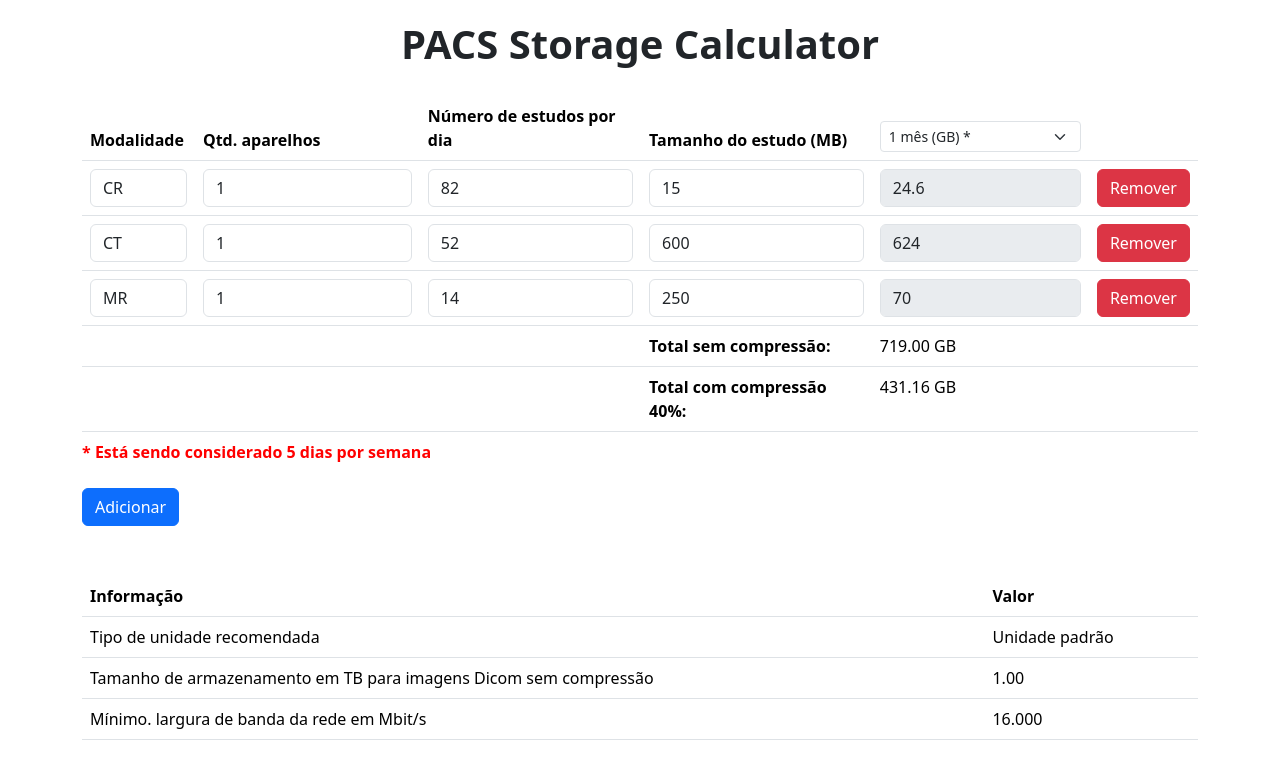
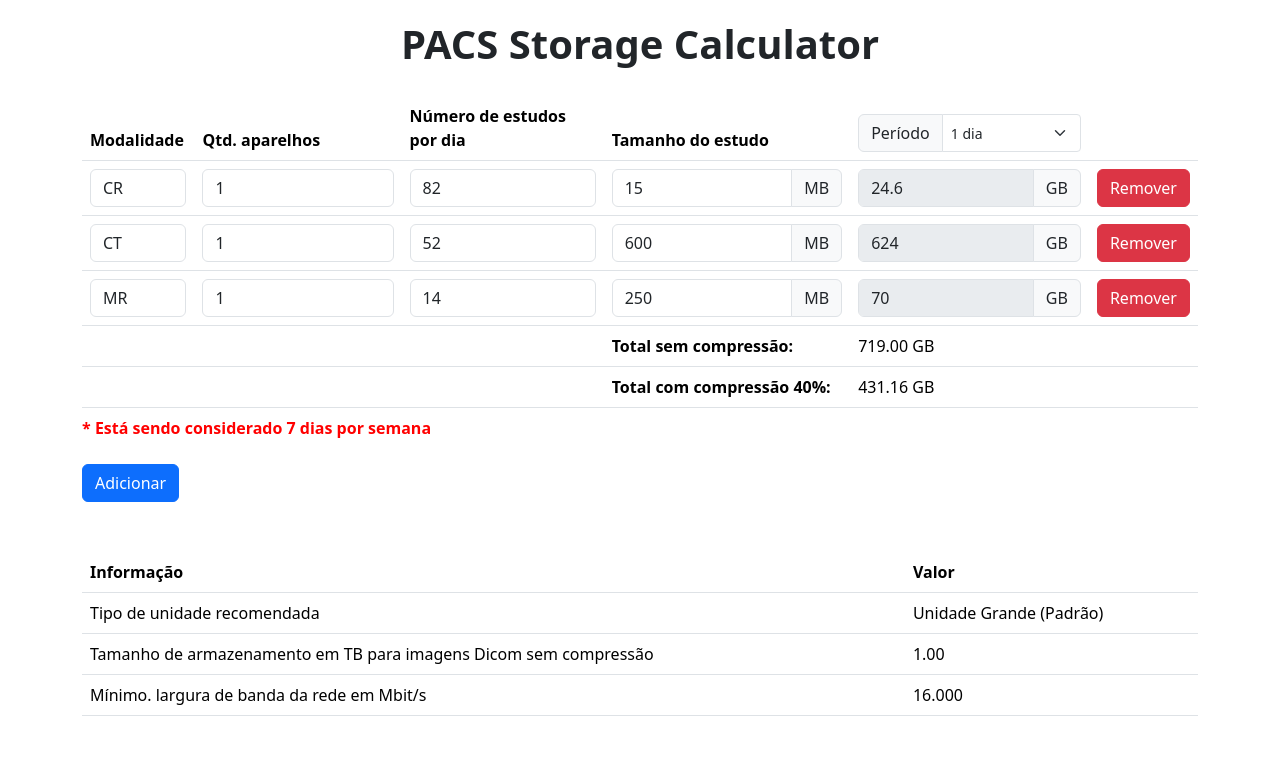
Before and after one commit to brunocarvalhodearaujo/pacs-size-calculator, a React (Create React App) app: page / in a window 1280 px wide. Shown: the top 768 px of the page. Built offline with nearby package versions, Linux system fonts and the light colour scheme.

Commit message:
melhorias na calculadora

```diff
--- a/src/Calculator.tsx
+++ b/src/Calculator.tsx
@@ -45,11 +45,11 @@ export type Props = {}
  */
 const Calculator: FC<Props> = props => {
   const [deletedRows, setDeletedRows] = useState<boolean>(false)
-  const [time, setTime] = useState(20)
+  const [time, setTime] = useState<number>(20)
   const [data, setData] = useState<CalculatorRow[]>([
     { modality: 'CR', devices: 1, studiesPerDay: 82, usedDisk: 15 },
     { modality: 'CT', devices: 1, studiesPerDay: 52, usedDisk: 600 },
-    { modality: 'MR', devices: 1, studiesPerDay: 14, usedDisk: 250 },
+    { modality: 'MR', devices: 1, studiesPerDay: 14, usedDisk: 250 }
   ])
 
   const totalTb: number = data.reduce((acc, row): number =>
@@ -57,13 +57,16 @@ const Calculator: FC<Props> = props => {
     0
   )
   const bandwith: number = totalTb / time
-  const sizePerYear: number = (totalTb / time) * 240
+  const sizePerYear: number = (totalTb / time) * 31
 
   const recommendedModel = useMemo(() => {
     if (sizePerYear <= 1000) return 'Pequena (Lite)'
-    // if (sizePerYear <= 3000) return 'Média'
-    return 'Unidade padrão'
+    return 'Unidade Grande (Padrão)'
   }, [sizePerYear])
+
+  const addRow = () => {
+    setData([...data, { modality: '', devices: 1, studiesPerDay: 0, usedDisk: 0 }])
+  }
 
   const rows = useMemo(() => {
     return data?.map((row, index: number) => {
@@ -120,6 +123,7 @@ const Calculator: FC<Props> = props => {
             />
           </td>
           <td>
+            <div className="input-group">
               <input
                 className='form-control'
                 type="number"
@@ -131,14 +135,19 @@ const Calculator: FC<Props> = props => {
                   setData(newData)
                 }}
               />
+              <span className="input-group-text">MB</span>
+            </div>
           </td>
           <td>
+            <div className="input-group">
               <input
                 className='form-control'
                 type="text"
                 disabled
                 value={row.studiesPerDay * row.devices * row.usedDisk * time / 1000}
               />
+              <span className="input-group-text">GB</span>
+            </div>
           </td>
           <td>
             <button
@@ -164,26 +173,31 @@ const Calculator: FC<Props> = props => {
         </div>
         <div className="col-md-12">
           <table className="table">
-            <caption style={{ color: 'red', fontWeight: 'bold' }}>* Está sendo considerado 5 dias por semana</caption>
+            <caption style={{ color: 'red', fontWeight: 'bold' }}>
+              * Está sendo considerado 7 dias por semana
+            </caption>
             <thead>
               <tr>
                 <th>Modalidade</th>
                 <th>Qtd. aparelhos</th>
                 <th>Número de estudos por dia</th>
-                <th>Tamanho do estudo (MB)</th>
+                <th>Tamanho do estudo</th>
                 <th>
+                  <div className="input-group">
+                    <span className="input-group-text">Período</span>
                     <select
                       className='form-select form-select-sm'
                       value={time}
                       onChange={e => setTime(parseInt(e.target.value, 10))}
                     >
-                    <option value="1">1 dia (GB)</option>
-                    <option value="20">1 mês (GB) *</option>
-                    <option value="120">6 meses (GB) *</option>
-                    <option selected value="240">1 ano (GB) *</option>
-                    <option value="720">3 anos (GB) *</option>
-                    <option value="1200">5 anos (GB) *</option>
+                      <option value="1">1 dia</option>
+                      <option value="31">1 mês (31 dias)</option>
+                      <option value="180">6 meses (180 dias)</option>
+                      <option selected value="365">1 ano (365 dias)</option>
+                      <option value="1095">3 anos (1095 dias)</option>
+                      <option value="1825">5 anos (1825 dias)</option>
                     </select>
+                  </div>
                 </th>
                 <th></th>
               </tr>
@@ -210,12 +224,7 @@ const Calculator: FC<Props> = props => {
           </table>
         </div>
         <div className="col-md-12">
-          <button
-            className='btn btn-primary'
-            onClick={() => setData([...data, { modality: '', devices: 1, studiesPerDay: 0, usedDisk: 0 }])}
-          >
-            Adicionar
-          </button>
+          <button className='btn btn-primary' onClick={addRow}>Adicionar</button>
         </div>
       </div>
       <div className="row" style={{ marginTop: 50 }}>
```
Lines whose indentation alone changed are shown as unchanged.
